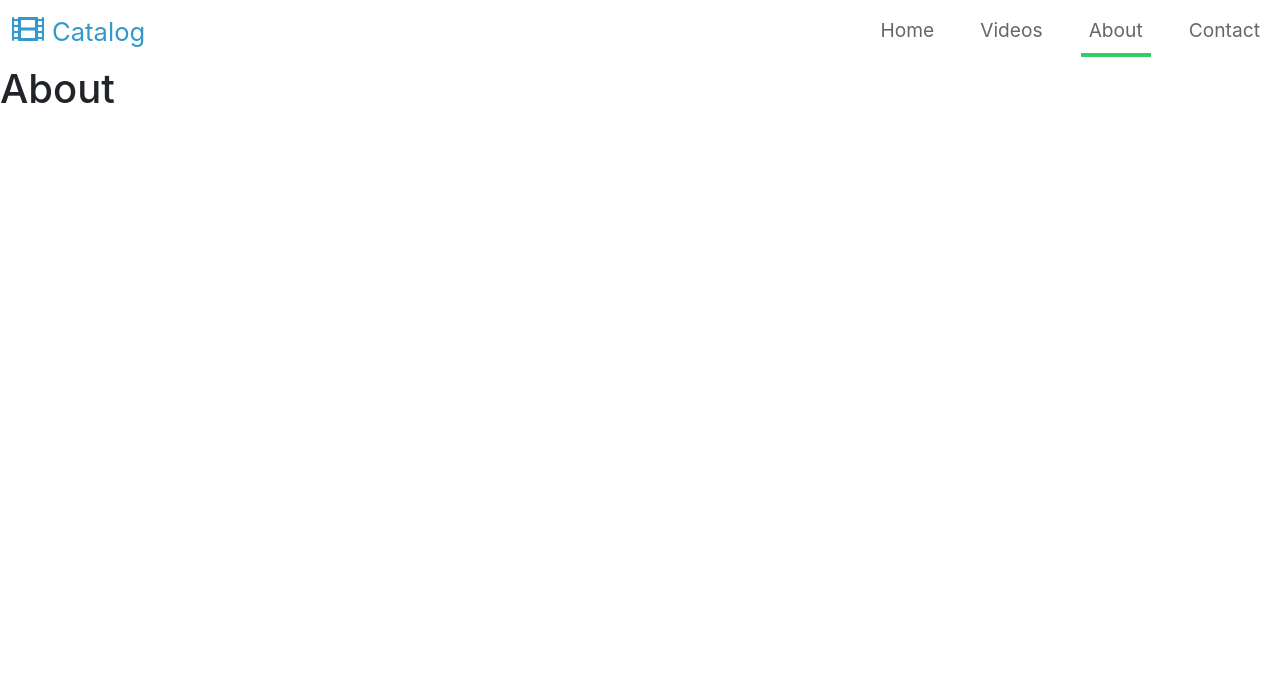
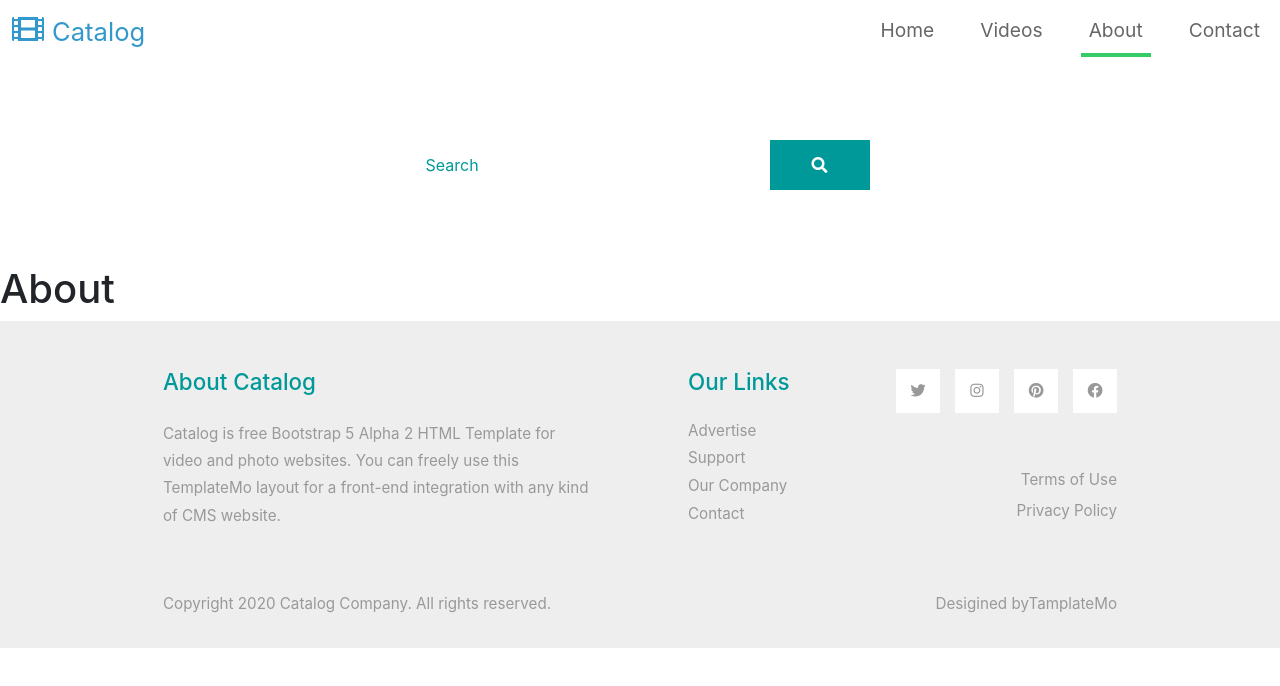
Before and after one commit to DamirMavlutov/catalog, a React (Create React App) app: page /about in a window 1280 px wide. Shown: the top 686 px of the page. Built offline with nearby package versions, Linux system fonts and the light colour scheme.

Commit message:
Added footer

```diff
--- a/public/index.html
+++ b/public/index.html
@@ -16,6 +16,7 @@
       rel="stylesheet"
       href="fontawesome/css/all.min.css"
     />
+
     <link
       rel="stylesheet"
       href="css/templatemo-style.css"
--- /dev/null
+++ b/src/components/Footer.jsx
@@ -0,0 +1,95 @@
+import { NavLink } from "react-router-dom";
+const Footer = () => {
+  return (
+    <>
+      <div className="tm-bg-gray pt-5 pb-3 tm-text-gray tm-footer">
+        <div className="container-fluid tm-container-small">
+          <div className="row">
+            <div className="col-lg-6 col-md-12 col-12 px-5 mb-5">
+              <h3 className="tm-text-primary mb-4 tm-footer-title">
+                About Catalog
+              </h3>
+              <p>
+                Catalog is free Bootstrap 5 Alpha 2 HTML Template for video and
+                photo websites. You can freely use this TemplateMo layout for a
+                front-end integration with any kind of CMS website.
+              </p>
+            </div>
+            <div className="col-lg-3 col-md-6 col-sm-6 col-12 px-5 mb-5">
+              <h3 className="tm-text-primary mb-4 tm-footer-title">
+                Our Links
+              </h3>
+              <ul className="tm-footer-links pl-0">
+                <li>
+                  <NavLink to="#">Advertise</NavLink>
+                </li>
+                <li>
+                  <NavLink to="#">Support</NavLink>
+                </li>
+                <li>
+                  <NavLink to="#"> Our Company</NavLink>
+                </li>
+                <li>
+                  <NavLink to="#">Contact</NavLink>
+                </li>
+              </ul>
+            </div>
+            <div className="col-lg-3 col-md-6 col-sm-6 col-12 px-5 mb-5">
+              <ul className="tm-social-links d-flex justify-content-end pl-0 mb-5">
+                <li className="mb-2">
+                  <NavLink to="https://twitter.com">
+                    <i className="fab fa-twitter"></i>
+                  </NavLink>
+                </li>
+                <li className="mb-2">
+                  <NavLink to="https://instagram.com">
+                    <i className="fab fa-instagram"></i>
+                  </NavLink>
+                </li>
+                <li className="mb-2">
+                  <NavLink to="https://pinterest.com">
+                    <i className="fab fa-pinterest"></i>
+                  </NavLink>
+                </li>
+                <li className="mb-2">
+                  <NavLink to="https://facebook.com">
+                    <i className="fab fa-facebook"></i>
+                  </NavLink>
+                </li>
+              </ul>
+              <NavLink
+                to="#"
+                className="tm-text-gray text-right d-block mb-2"
+              >
+                Terms of Use
+              </NavLink>
+              <NavLink
+                to="#"
+                className="tm-text-gray text-right d-block"
+              >
+                Privacy Policy
+              </NavLink>
+            </div>
+          </div>
+          <div className="row">
+            <div className="col-lg-8 col-md-7 col-12 px-5 mb-3">
+              Copyright 2020 Catalog Company. All rights reserved.
+            </div>
+            <div className="col-lg-4 col-md-5 col-12 px-5 text-right">
+              Desigined by
+              <NavLink
+                to="https://templatemo.com"
+                className="tm-text-gray"
+                rel="sponsored"
+                target="_parent"
+              >
+                TamplateMo
+              </NavLink>
+            </div>
+          </div>
+        </div>
+      </div>
+    </>
+  );
+};
+export default Footer;
--- a/src/components/Header.jsx
+++ b/src/components/Header.jsx
@@ -2,6 +2,7 @@ import { NavLink } from "react-router-dom";
 
 const Header = () => {
   return (
+    <>
       <nav className="navbar navbar-expand-lg">
         <div className="container-fluid">
           <NavLink
@@ -24,7 +25,7 @@ const Header = () => {
             <i className="fas fa-bars"></i>
           </button>
           <div
-          class="collapse navbar-collapse"
+            className="collapse navbar-collapse"
             id="navbarSupportedContent"
           >
             <ul class="navbar-nav ml-auto mb-2 mb-lg-0">
@@ -69,6 +70,27 @@ const Header = () => {
           </div>
         </div>
       </nav>
+      <div
+        className="tm-hero d-flex justify-content-center align-items-center"
+        data-parallax="scroll"
+        data-image-src="img/hero.jpg"
+      >
+        <form class="d-flex tm-search-form">
+          <input
+            className="form-control tm-search-input"
+            type="search"
+            placeholder="Search"
+            aria-label="Search"
+          />
+          <button
+            className="btn btn-outline-success tm-search-btn"
+            type="submit"
+          >
+            <i class="fas fa-search"></i>
+          </button>
+        </form>
+      </div>
+    </>
   );
 };
 
--- a/src/layouts/Layout.jsx
+++ b/src/layouts/Layout.jsx
@@ -1,4 +1,5 @@
 import { Outlet } from "react-router-dom";
+import Footer from "../components/Footer";
 import Header from "../components/Header";
 
 function Layout() {
@@ -6,6 +7,7 @@ function Layout() {
     <>
       <Header />
       <Outlet />
+      <Footer />
     </>
   );
 }
--- a/template/about.html
+++ b/template/about.html
@@ -316,6 +316,7 @@
               class="tm-text-gray"
               rel="sponsored"
               target="_parent"
+              s
               >TemplateMo</a
             >
           </div>
```
Lines whose indentation alone changed are shown as unchanged.
